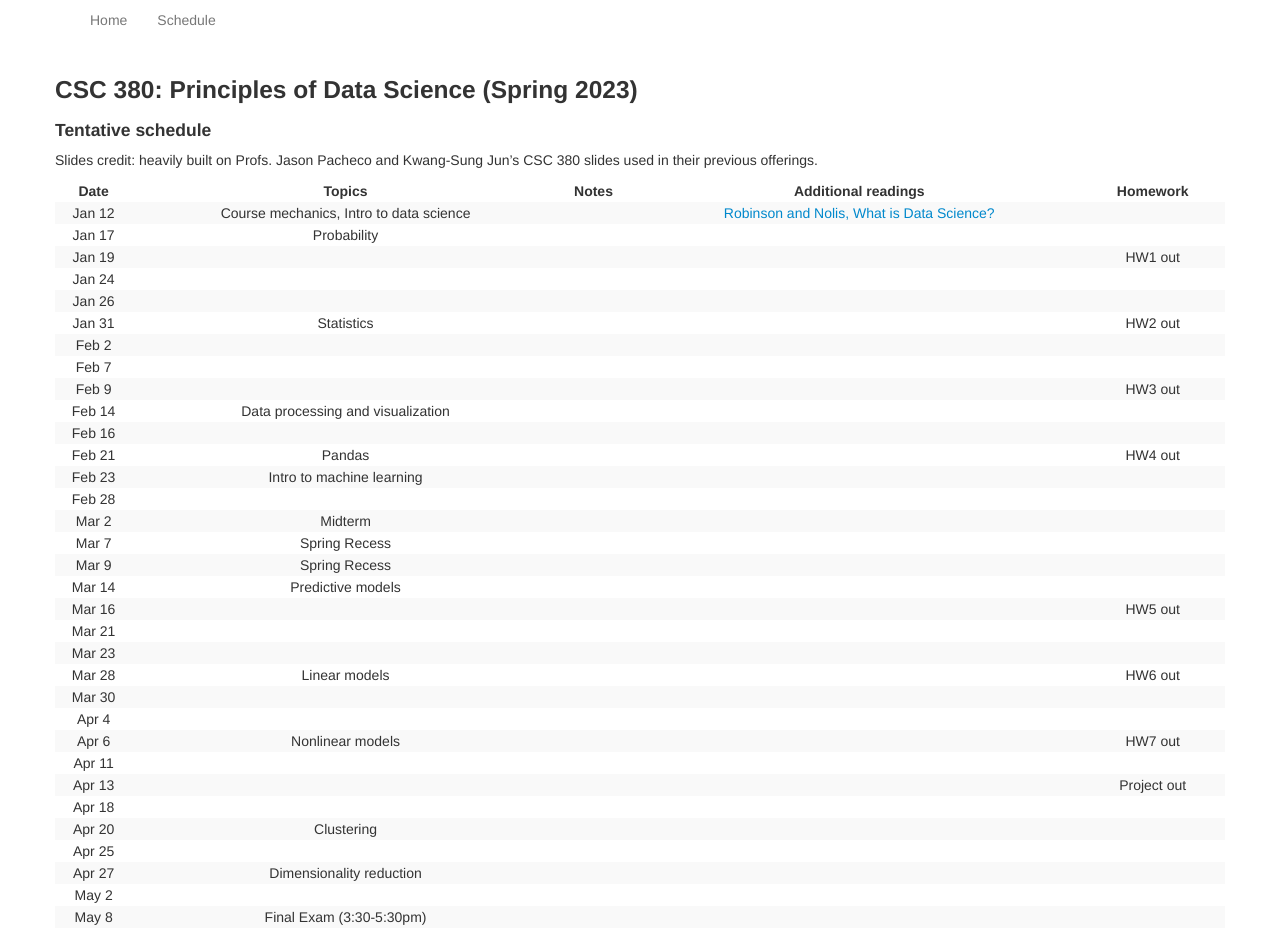
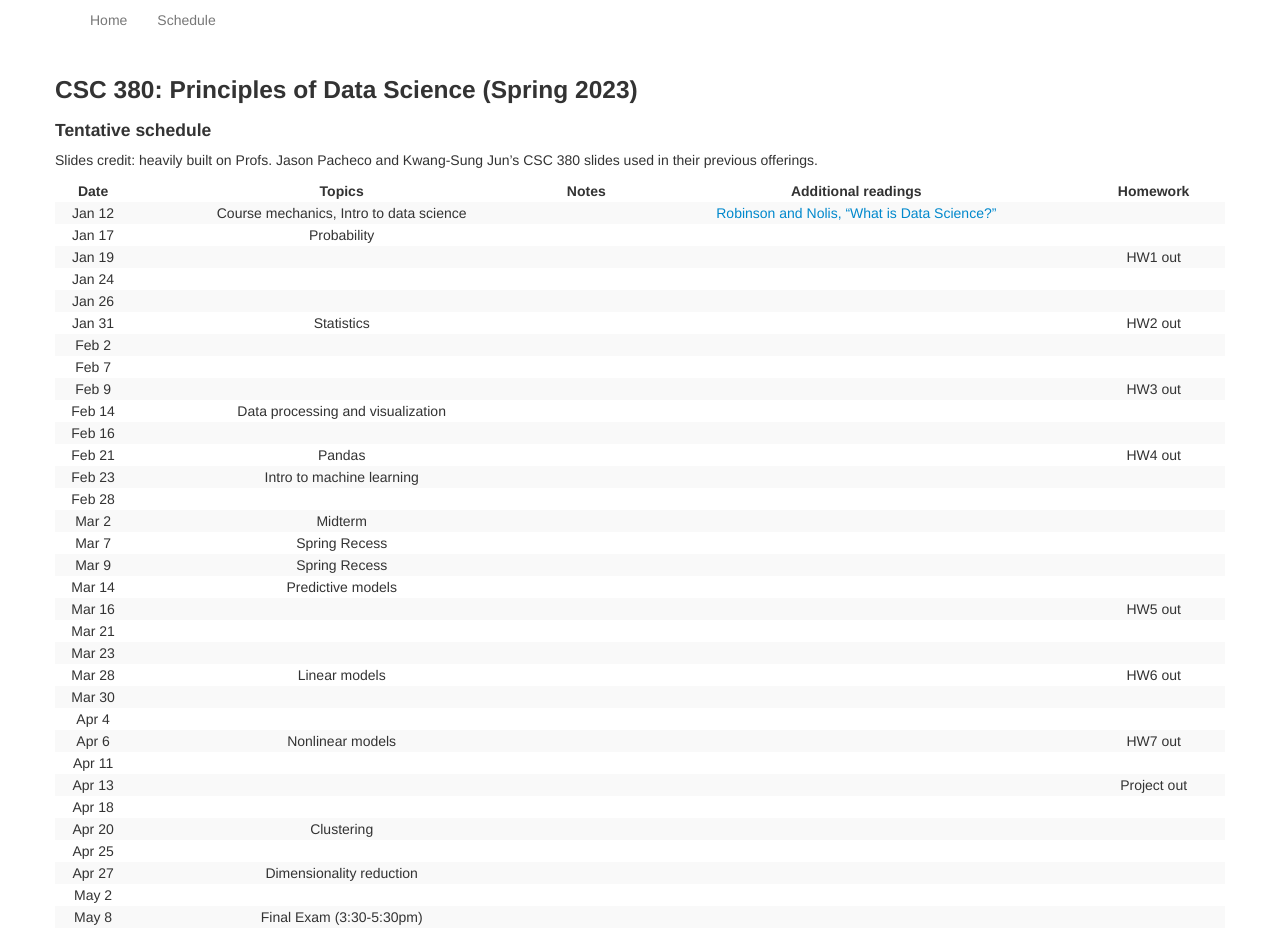
Before and after one commit to zcc1307/csc380-sp22, a Jekyll site: the page built from schedule.md, in a window 1280 px wide. Built offline with Jekyll 4.4.1, drawn with Linux system fonts in a browser that asks for light colours.

```diff
--- a/schedule.md
+++ b/schedule.md
@@ -14,7 +14,7 @@ Slides credit: heavily built on Profs. Jason Pacheco and Kwang-Sung Jun's CSC 38
 
 |  Date  |          Topics          | Notes | Additional readings  | Homework |
 |:------:|:------------------------:|:---:|:---:|:---:|
-| Jan 12 |       Course mechanics, Intro to data science                   |  | [Robinson and Nolis, What is Data Science?](http://www.pachecoj.com/courses/csc380_fall21/doc/what_is_data_science.pdf)  |  |
+| Jan 12 |       Course mechanics, Intro to data science                   |  | [Robinson and Nolis, "What is Data Science?"](http://www.pachecoj.com/courses/csc380_fall21/doc/what_is_data_science.pdf)  |  |
 | Jan 17 |        Probability                  |  |  |  |
 | Jan 19 |                          | |  |  HW1 out |
 | Jan 24 |                          | |  |  |  |
```
